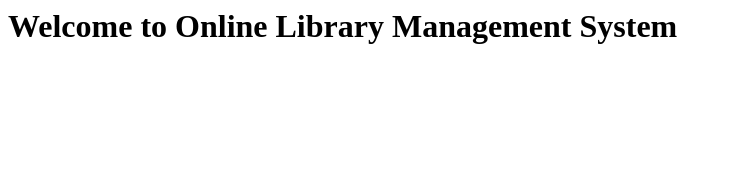
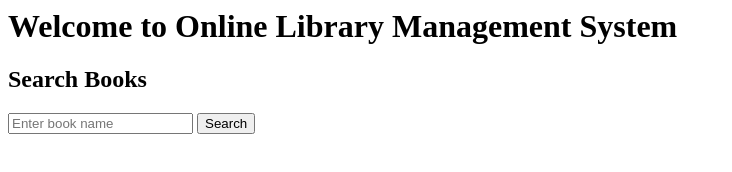
Before and after one commit to dishaaasuthar/Online-Library-Management-System, a plain HTML site: page index.html in a window 1280 px wide. Shown: the whole page, without its empty margins (0-732 px from the left). Drawn offline with Linux system fonts and the light colour scheme.

Commit message:
Add files via upload

```diff
--- a/index.html
+++ b/index.html
@@ -1,8 +1,16 @@
 <html>
 <head>
-<title>Online Library</title>
+    <title>Online Library</title>
 </head>
+
 <body>
+
 <h1>Welcome to Online Library Management System</h1>
+
+<h2>Search Books</h2>
+
+<input type="text" placeholder="Enter book name">
+<button>Search</button>
+
 </body>
 </html>
```
